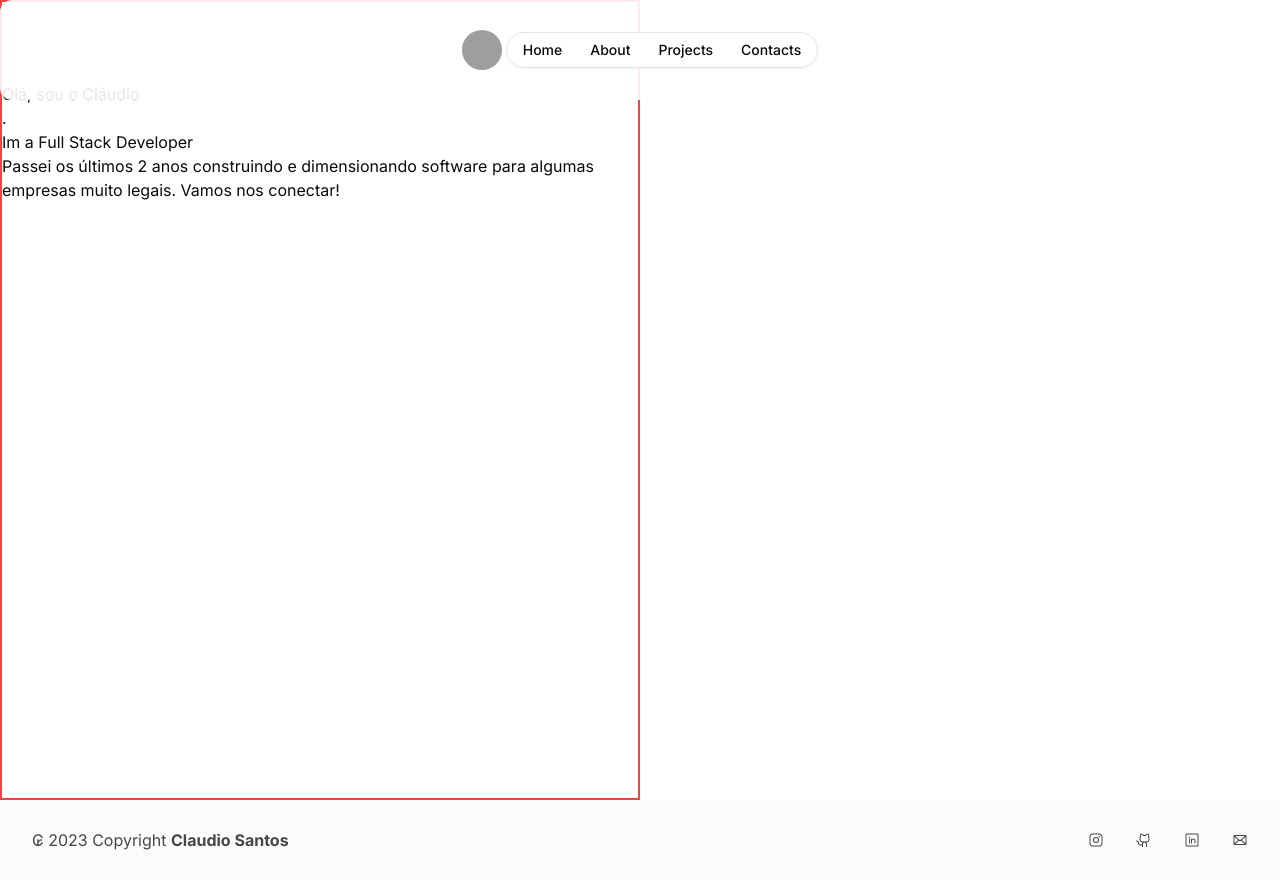
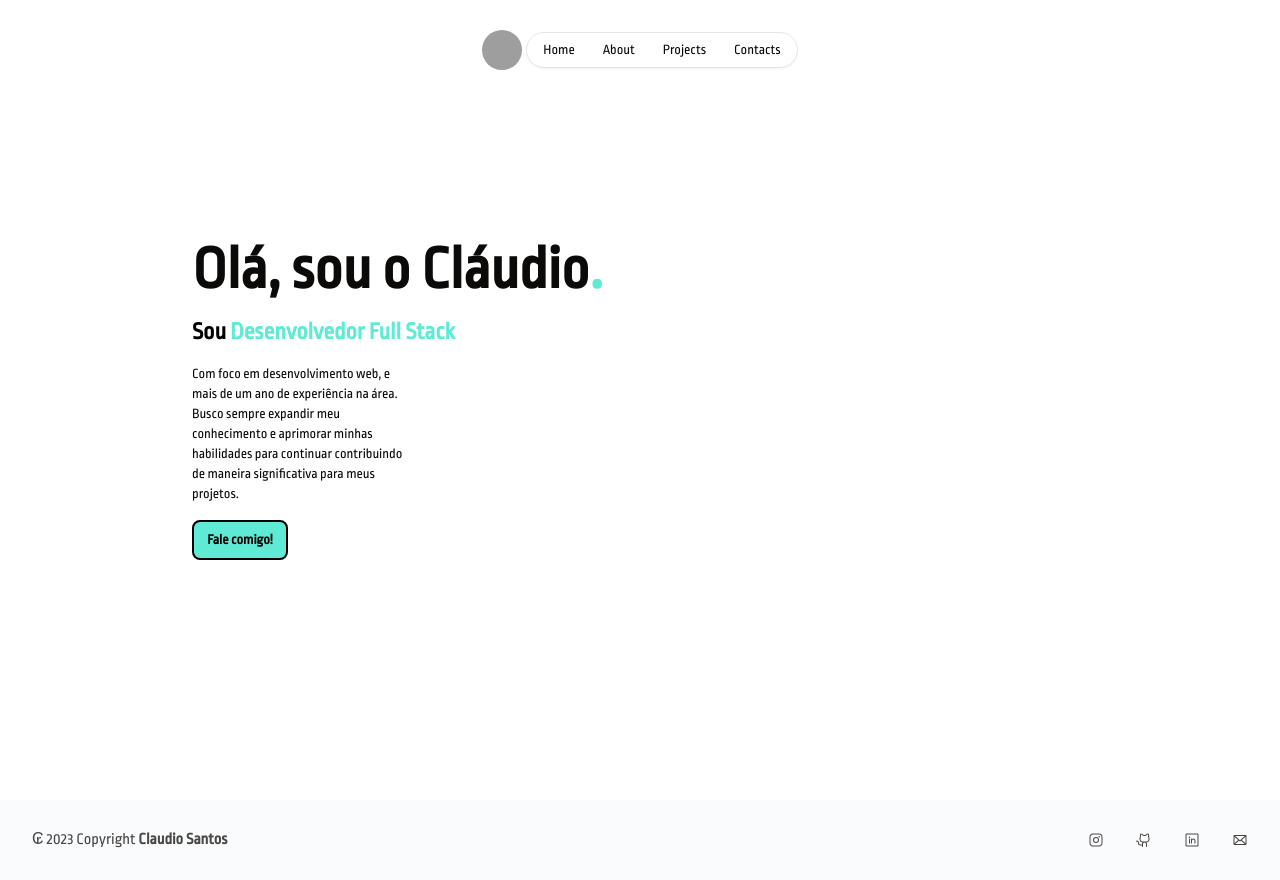
Before and after one commit to claudiosssant/my-new-portfolio, a Next.js app: page / in a window 1280 px wide. Built offline with nearby package versions, Linux system fonts and the light colour scheme; grey boxes are pictures that could not be loaded.

Commit message:
feat: create home-text

```diff
--- /dev/null
+++ b/src/app/(home)/components/home-cta.tsx
@@ -0,0 +1,9 @@
+const HomeBtn = () => {
+  return (
+    <div className="">
+      <button className=" hover:bg-teal-200 border-2 border-black rounded-lg w-24 h-10 bg-teal-300 flex items-center justify-center text-black font-bold text-sm">Fale comigo!</button>
+    </div>
+   );
+}
+
+export default HomeBtn;
--- a/src/app/(home)/components/home-text.tsx
+++ b/src/app/(home)/components/home-text.tsx
@@ -1,11 +1,17 @@
+import HomeBtn from "./home-cta";
+
 const HomeText = () => {
   return (
-    <div className="border-2 border-red-500 h-full w-1/2 pt-20">
-      <div>
-        <h1>Olá, sou o Cláudio</h1><span>.</span>
+    <div className="flex flex-col justify-center h-full w-1/2 pl-48 gap-4">
+      <div className="flex">
+        <h1 className="font-extrabold text-6xl">Olá, sou o Cláudio</h1><span className="font-extrabold text-6xl text-teal-300">.</span>
       </div>
-      <h4>Im a Full Stack Developer</h4>
-      <p>Passei os últimos 2 anos construindo e dimensionando software para algumas empresas muito legais. Vamos nos conectar!</p>
+      <div className="flex gap-1">
+        <span className="text-black font-bold text-2xl">Sou</span>
+        <h4 className="text-teal-300 font-bold text-2xl">Desenvolvedor Full Stack</h4>
+      </div>
+      <p className="text-sm w-1/2 text-left">Com foco em desenvolvimento web, e mais de um ano de experiência na área. Busco sempre expandir meu conhecimento e aprimorar minhas habilidades para continuar contribuindo de maneira significativa para meus projetos.</p>
+      <HomeBtn />
     </div>
    );
 }
--- a/src/app/(home)/page.tsx
+++ b/src/app/(home)/page.tsx
@@ -1,12 +1,13 @@
 import Footer from "@/components/ui/footer";
 import Header from "@/components/ui/header";
 import HomeText from "./components/home-text";
+
 
 const Home = () => {
   return (
     <div className="">
       <Header />
-      <div className="flex-1 h-screen justify center">
+      <div className="h-screen justify center">
         <HomeText />
       </div>
       <Footer />
--- a/src/app/layout.tsx
+++ b/src/app/layout.tsx
@@ -1,8 +1,11 @@
 import type { Metadata } from 'next'
-import { Inter } from 'next/font/google'
+import { Ropa_Sans } from 'next/font/google'
 import './globals.css'
 
-const inter = Inter({ subsets: ['latin'] })
+const ropa = Ropa_Sans({
+  subsets: ['latin'],
+  weight: '400'
+})
 
 export const metadata: Metadata = {
   title: 'Claudio Santos',
@@ -16,7 +19,7 @@ export default function RootLayout({
 }) {
   return (
     <html lang="en">
-      <body className={inter.className}>{children}</body>
+      <body className={ropa.className}>{children}</body>
     </html>
   )
 }
--- a/src/components/ui/header.tsx
+++ b/src/components/ui/header.tsx
@@ -22,7 +22,7 @@ import MenuHeader from "./menu-header";
 
 const Header = () => {
   return (
-    <Card className="flex items-center justify-between md:justify-center gap-1 bg-white/90 shadow-none border-0 p-[1.875rem] fixed w-full">
+    <Card className="flex items-center justify-between md:justify-center gap-1 bg-white/10 backdrop-blur-lg shadow-none border-0 p-[1.875rem] fixed w-full">
       <Link href="/">
         <Avatar>
           <AvatarImage src="https://avatars.githubusercontent.com/u/122230401?s=96&v=4" />
@@ -45,7 +45,7 @@ const Header = () => {
               Menu
             </SheetHeader>
 
-            <div className="mt-4 flex flex-col gap-3">
+            <div className="mt-4 flex flex-col gap-4">
               <Button
                 variant="outline"
                 className=" w-full justify-center gap-2 font-bold"
@@ -61,7 +61,6 @@ const Header = () => {
                 About
               </Button>
 
-              <SheetClose asChild>
               <Link href={"/"}>
                 <Button
                   variant="outline"
@@ -70,6 +69,7 @@ const Header = () => {
                   <ProjectorScreen />
                   Projects
                 </Button>
+              </Link>
               <Button
                 variant="outline"
                 className=" w-full justify-center gap-2 font-bold"
@@ -77,8 +77,6 @@ const Header = () => {
                 <Phone />
                 Contacts
               </Button>
-                </Link>
-              </SheetClose>
             </div>
           </SheetContent>
         </Sheet>
```
Lines whose indentation alone changed are shown as unchanged.
